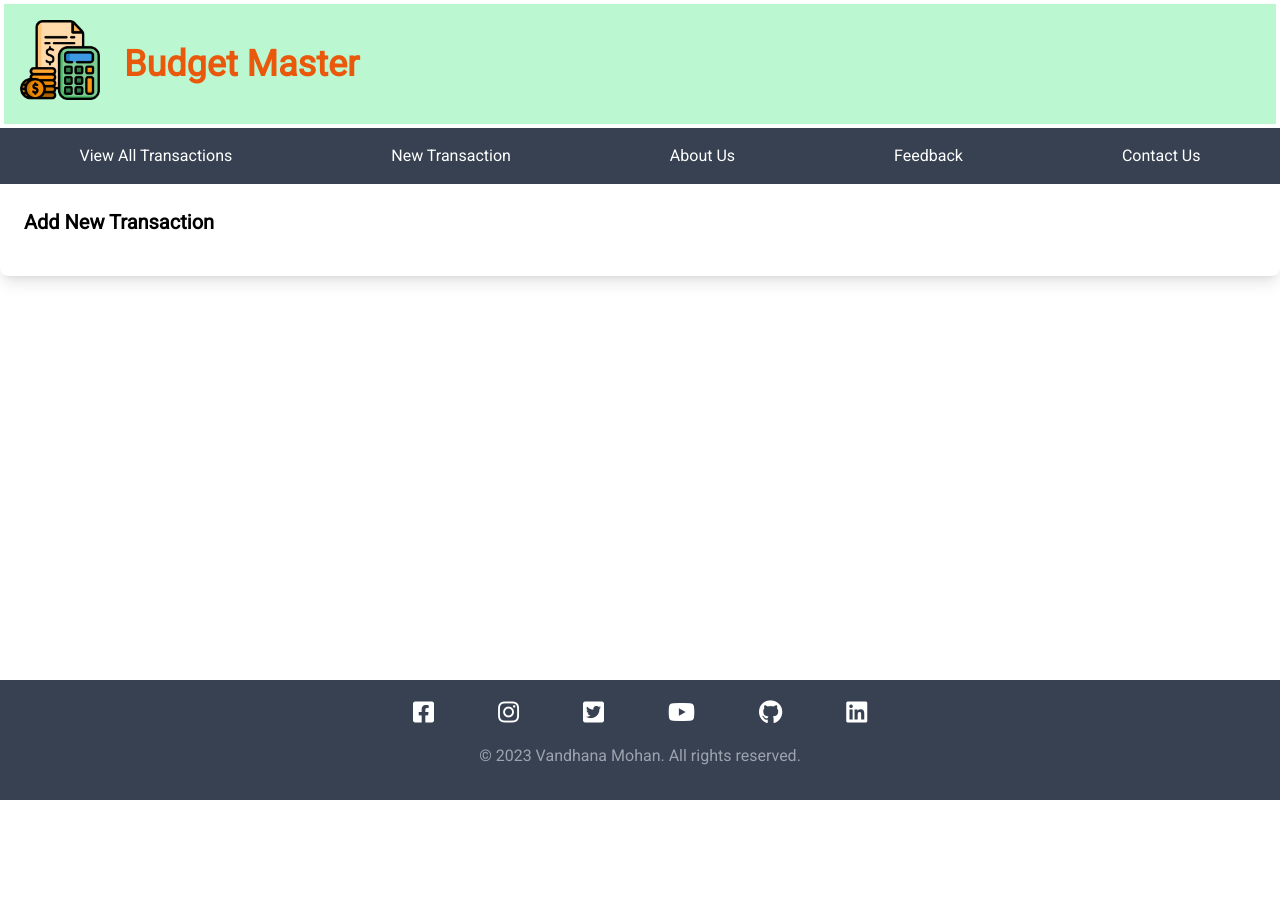
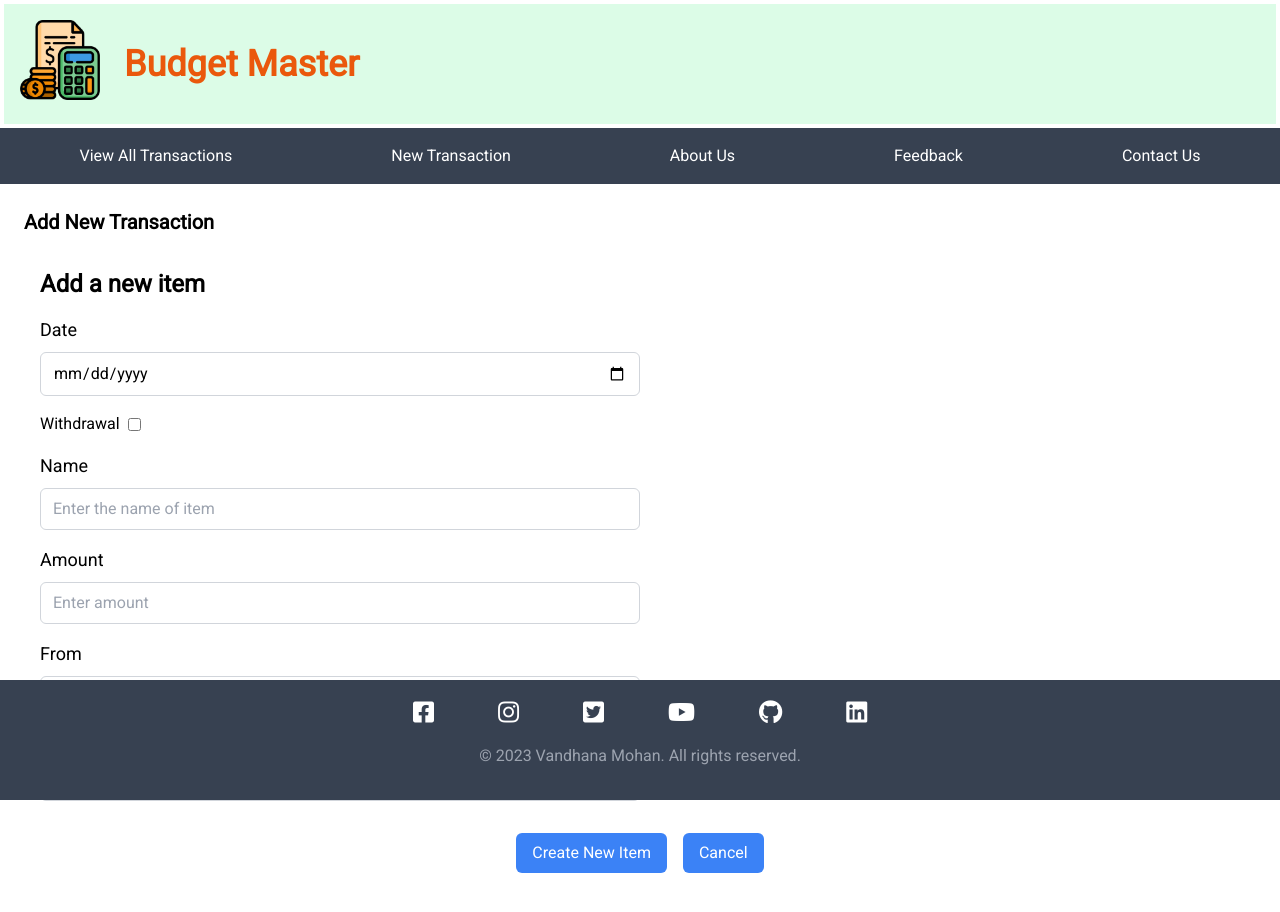
Before and after one commit to Vandhana-Mohan/budget-tracker-app-frontend, a React (Create React App) app: page /budgets/new in a window 1280 px wide. Shown: the top 912 px of the page. Before the commit the page ends 800 px from the top, so only its background shows below. Built offline with nearby package versions, Linux system fonts and the light colour scheme.

Commit message:
edit css

```diff
--- a/package.json
+++ b/package.json
@@ -11,6 +11,7 @@
     "react-dom": "^18.2.0",
     "react-router-dom": "^6.10.0",
     "react-scripts": "5.0.1",
+    "uuid": "^9.0.0",
     "web-vitals": "^2.1.4"
   },
   "scripts": {
--- a/src/Components/BudgetNewForm.js
+++ b/src/Components/BudgetNewForm.js
@@ -0,0 +1,187 @@
+import React, { useState } from "react";
+import { useNavigate } from "react-router-dom";
+import { v4 as uuidv4 } from "uuid";
+
+function BudgetNewForm() {
+  const [budget, setBudget] = useState({
+    id: uuidv4(),
+    item_name: "",
+    amount: null,
+    date: "",
+    from: "",
+    category: "",
+    isWithdrawal: false,
+  });
+
+  const navigate = useNavigate();
+  const handleCheckboxChange = (event) => {
+    setBudget({ ...budget, isWithdrawal: event.target.checked });
+  };
+
+  const [categories, setCategories] = useState([
+    "Taxes",
+    "Entertainment",
+    "Income",
+    "Savings",
+    "Food",
+    "Pet-Care",
+    "Bills",
+    "Fees",
+    "Rental",
+  ]);
+
+  function handleCategoryChange(event) {
+    const { value } = event.target;
+    setBudget((prevBudget) => ({
+      ...prevBudget,
+      category: value,
+    }));
+  }
+
+  function handleNewCategory() {
+    const newCategory = prompt("Enter the new category name:");
+    if (newCategory) {
+      setCategories([...categories, newCategory]);
+      setBudget((prevBudget) => ({
+        ...prevBudget,
+        category: newCategory,
+      }));
+    }
+  }
+
+  const handleTextChange = (event) => {
+    setBudget({ ...budget, [event.target.id]: event.target.value });
+  };
+
+  const handleSubmit = (event) => {
+    event.preventDefault();
+
+    fetch(`${process.env.REACT_APP_API_URL}/budgets`, {
+      method: "POST",
+      headers: {
+        "Content-Type": "application/json",
+      },
+      body: JSON.stringify(budget),
+    })
+      .then((res) => res.json())
+      .then((data) => {
+        console.log(data);
+        navigate("/budgets");
+      })
+      .catch((error) => {
+        console.log(error);
+      });
+  };
+
+  return (
+    <div className="p-4" style={{ paddingBottom: "20rem" }}>
+      <h1 className="text-2xl font-bold mb-4"> Add a new item </h1>
+      <form onSubmit={handleSubmit} className="space-y-4">
+        <div className="flex flex-col w-1/2">
+          <label htmlFor="budgetDate" className="mb-2 text-lg font-medium">
+            Date
+          </label>
+          <input
+            id="budgetDate"
+            value={budget.date}
+            type="date"
+            onChange={handleTextChange}
+            required
+            placeholder="Enter in mm-dd-yyyy format"
+            className="py-2 px-3 border border-gray-300 rounded-md"
+          />
+        </div>
+        <div className="flex flex-col w-1/2">
+          <label htmlFor="withdrawal" className="flex items-center">
+            <span className="mr-2">Withdrawal</span>
+            <input
+              id="withdrawal"
+              type="checkbox"
+              onChange={handleCheckboxChange}
+              required
+              className="mr-2"
+            />
+          </label>
+        </div>
+
+        <div className="flex flex-col w-1/2">
+          <label htmlFor="item_name" className="mb-2 text-lg font-medium">
+            Name
+          </label>
+          <input
+            id="item_name"
+            type="text"
+            required
+            value={budget.item_name}
+            placeholder="Enter the name of item"
+            onChange={handleTextChange}
+            className="py-2 px-3 border border-gray-300 rounded-md"
+          />
+        </div>
+        <div className="flex flex-col w-1/2">
+          <label htmlFor="amount" className="mb-2 text-lg font-medium">
+            Amount
+          </label>
+          <input
+            id="amount"
+            type="number"
+            placeholder="Enter amount"
+            required
+            value={budget.amount}
+            onChange={handleTextChange}
+            className="py-2 px-3 border border-gray-300 rounded-md"
+          />
+        </div>
+        <div className="flex flex-col w-1/2">
+          <label htmlFor="from" className="mb-2 text-lg font-medium">
+            From
+          </label>
+          <input
+            id="from"
+            type="text"
+            value={budget.from}
+            placeholder="Please enter the source or recipient of this income/spending"
+            onChange={handleTextChange}
+            className="py-2 px-3 border border-gray-300 rounded-md"
+          />
+        </div>
+        <div className="flex flex-col w-1/2">
+          <label htmlFor="category">Category</label>
+          <select
+            id="category"
+            value={budget.category}
+            onChange={handleCategoryChange}
+            className="py-2 px-3 border border-gray-300 rounded-md mt-1 block w-full"
+          >
+            <option value="">-- Choose a category --</option>
+            {categories.map((category) => (
+              <option key={category} value={category}>
+                {category}
+              </option>
+            ))}
+            <option value="add_new" style={{ color: "blue" }}>
+              Add new category...
+            </option>
+          </select>
+        </div>
+        <div className="flex justify-center space-x-4">
+          <button
+            type="submit"
+            className="bg-blue-500 text-white rounded-md px-4 py-2 mt-4 hover:bg-blue-600"
+          >
+            Create New Item
+          </button>
+          <button
+            type="button"
+            onClick={() => navigate("/")}
+            className="bg-blue-500 text-white rounded-md px-4 py-2 mt-4 hover:bg-blue-600"
+          >
+            Cancel
+          </button>
+        </div>
+      </form>
+    </div>
+  );
+}
+
+export default BudgetNewForm;
--- a/src/Components/Header.js
+++ b/src/Components/Header.js
@@ -3,7 +3,7 @@ import { Link } from "react-router-dom";
 
 function Header() {
   return (
-    <header className="flex m-1 p-4 bg-green-200">
+    <header className="flex m-1 p-4 bg-green-100">
       <Link to="/">
         <img src={Budget} alt="logo" className="w-20 h-20" />
       </Link>
--- a/src/Components/NavBar.js
+++ b/src/Components/NavBar.js
@@ -3,10 +3,16 @@ function NavBar() {
   return (
     <nav className="bg-gray-700 text-white py-4">
       <ul className="flex justify-around">
-        <li className="cursor-pointer hover:text-gray-300">
-          View All Transactions
-        </li>
-        <li className="cursor-pointer hover:text-gray-300">New Transaction</li>
+        <Link to="/budgets">
+          <li className="cursor-pointer hover:text-gray-300">
+            View All Transactions
+          </li>
+        </Link>
+        <Link to="/budgets/new">
+          <li className="cursor-pointer hover:text-gray-300">
+            New Transaction
+          </li>
+        </Link>
         <Link to="/about">
           <li className="cursor-pointer hover:text-gray-300">About Us</li>
         </Link>
--- a/src/Pages/New.js
+++ b/src/Pages/New.js
@@ -4,7 +4,7 @@ function New() {
   return (
     <div className="bg-white shadow-lg rounded-lg p-6">
       <h2 className="text-xl font-bold mb-4">Add New Transaction</h2>
-      {/* <BudgetNewForm /> */}
+      <BudgetNewForm />
     </div>
   );
 }
```
Also changed, not shown: 1 other file (tests, documents, lock files or other folders).
